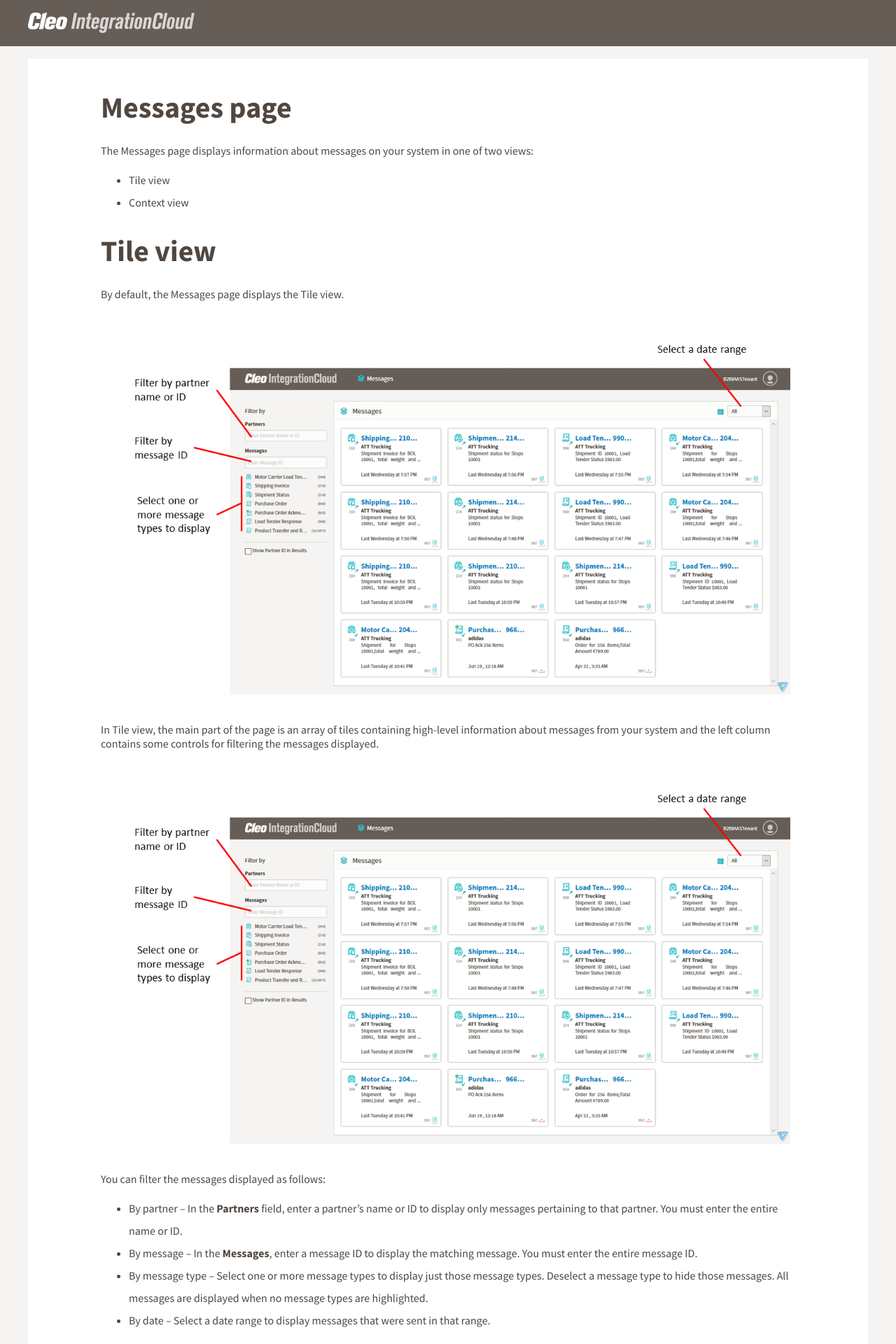
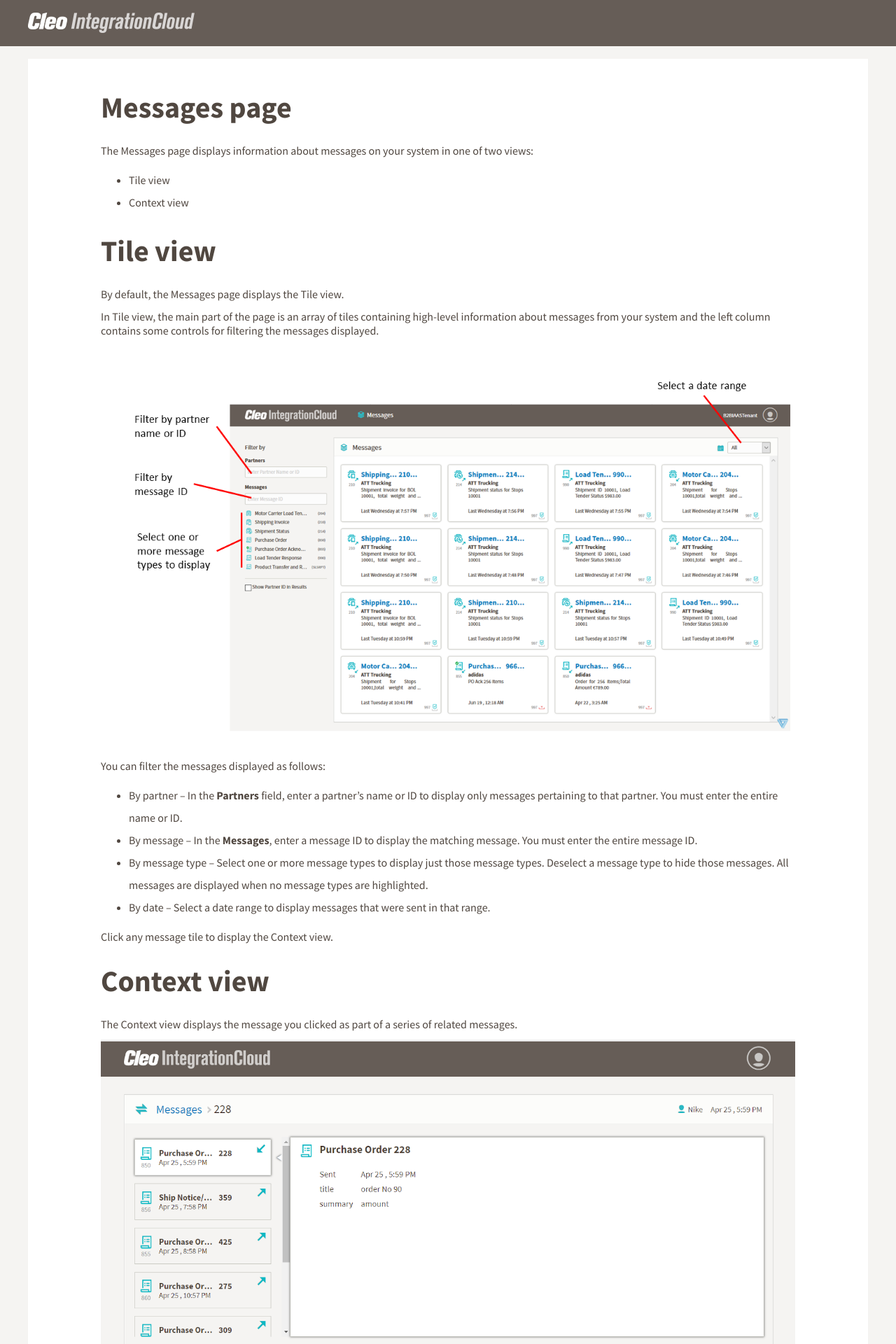
Before and after one commit to wkellett/cleo.github.io, a Jekyll site: the page built from EDITracker/Messages.md, in a window 1280 px wide. Shown: the top 1920 px of the page at 70% size. Built offline with Jekyll 4.4.1, drawn with Linux system fonts in a browser that asks for light colours.

Commit message:
Update Messages.md

```diff
--- a/EDITracker/Messages.md
+++ b/EDITracker/Messages.md
@@ -11,8 +11,6 @@
 ## Tile view
 
 By default, the Messages page displays the Tile view.
-
-![Messages Page Tile View](../images/AnnotatedB2BiMsgsPage.png)
 
 In Tile view, the main part of the page is an array of tiles containing high-level information about messages from your system and the left column contains some controls for filtering the messages displayed.
 
```
